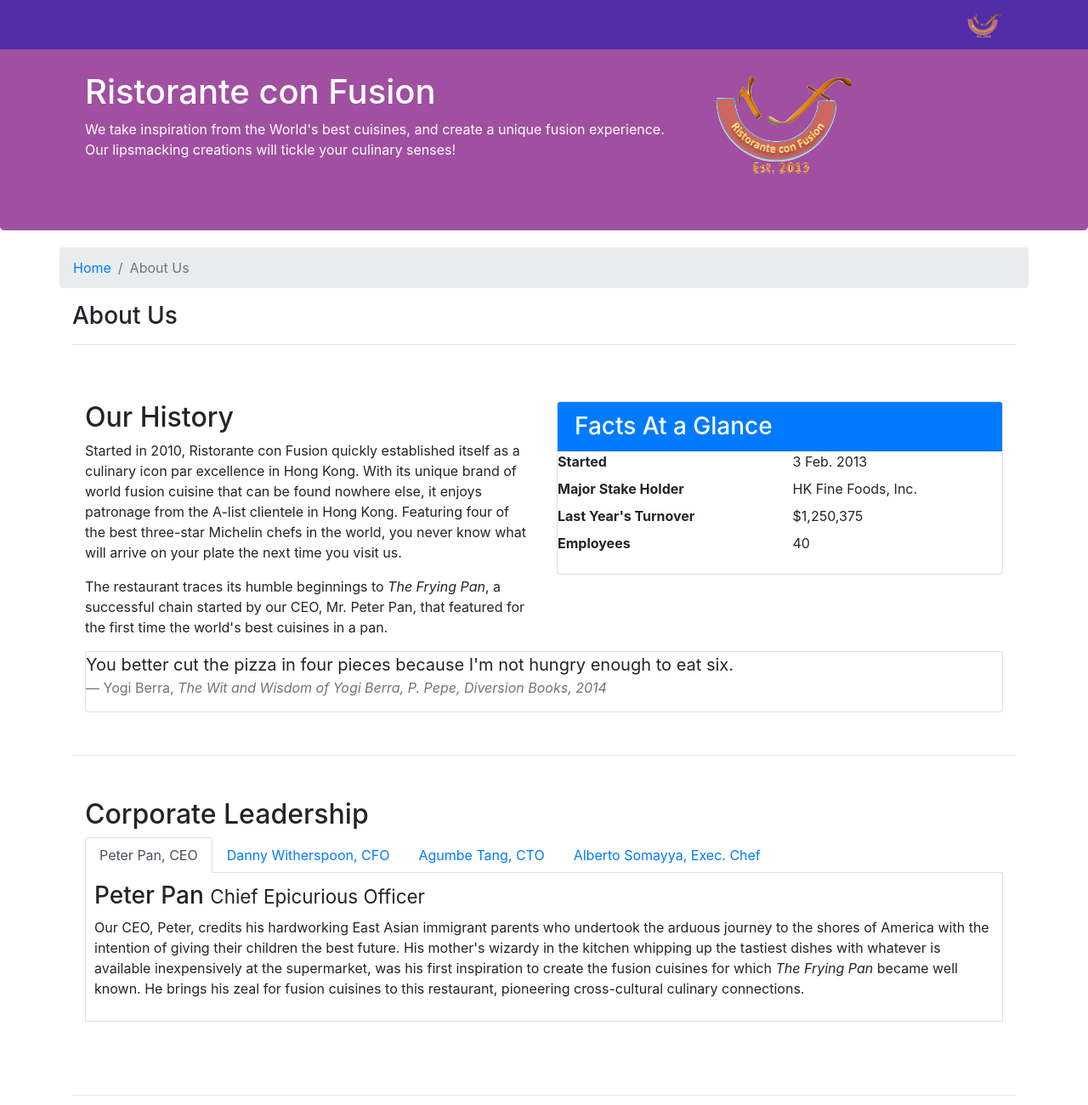
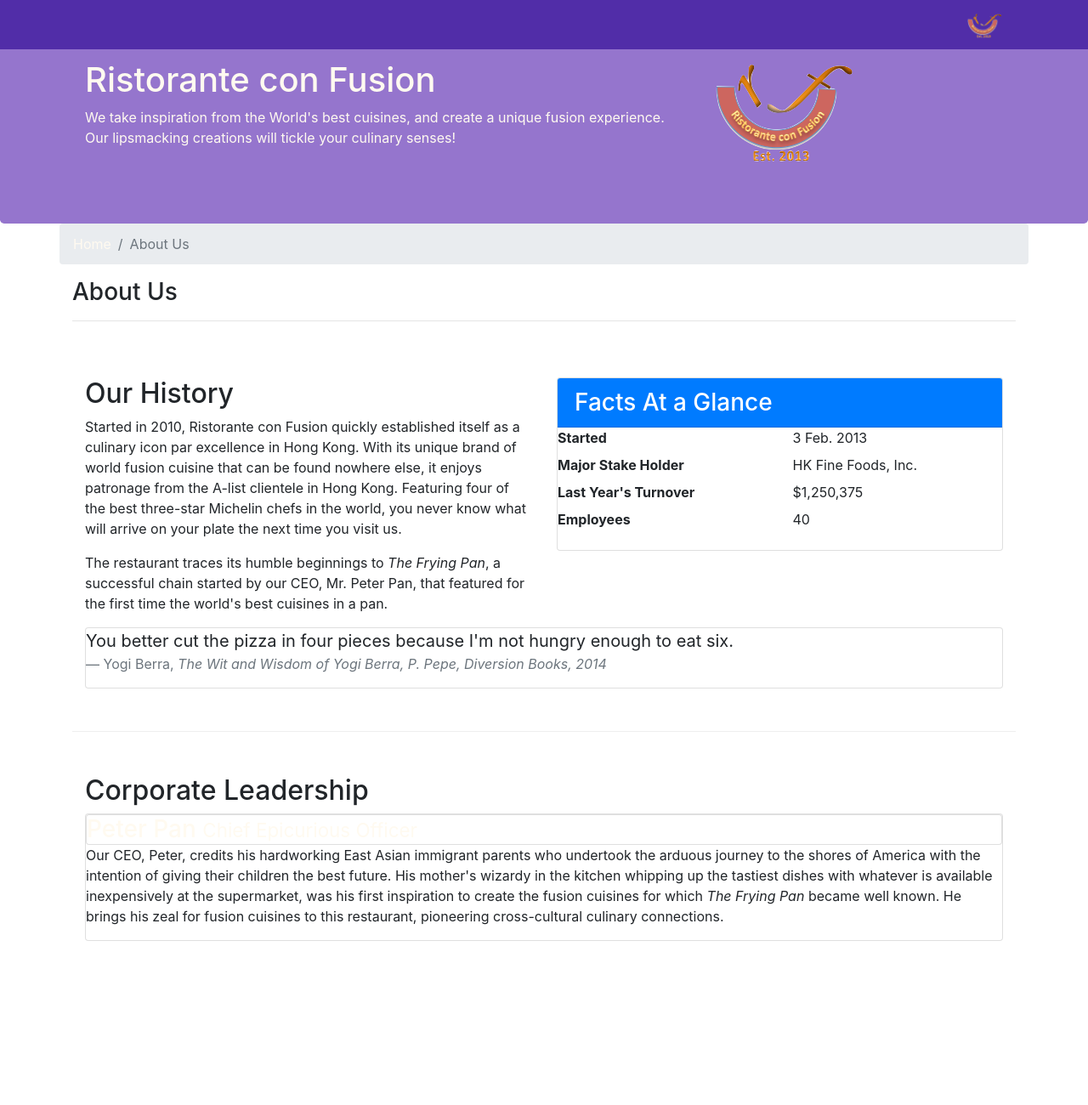
Before and after one commit to kotternaj/rest-app, a website: page aboutus.html in a window 1280 px wide. Shown: the top 1300 px of the page at 85% size. Drawn offline with nearby package versions, Linux system fonts and the light colour scheme.

Commit message:
fixed aboutUs page

```diff
--- a/aboutus.html
+++ b/aboutus.html
@@ -52,9 +52,11 @@
                 <li class="breadcrumb-item"><a href="./index.html">Home</a></li>
                 <li class="breadcrumb-item active">About Us</li>
             </ol>
-            <div class="col-12">
-               <h3 class="aboutus">About Us</h3>
-               <hr>
+            <div class="container">
+                <div>
+                    <h3>About Us</h3>
+                    <hr>
+                </div>
             </div>
         </div>
 
@@ -96,30 +98,24 @@
 
         <div>
             <div class="row row-content">
-                <div class="col">
+                <div class="col-sm-12">
                     <h2>Corporate Leadership</h2>
-                    <ul class="nav nav-tabs">
-                        <li class="nav-item">
-                            <a class="nav-link active" href="#peter"
-                                role="tab" data-toggle="tab">Peter Pan, CEO</a>
-                        </li>
-                         <li class="nav-item">
-                            <a class="nav-link" href="#danny"
-                                role="tab" data-toggle="tab">Danny Witherspoon, CFO</a>
-                        </li>
-                        <li class="nav-item">
-                            <a class="nav-link" href="#agumbe"
-                                role="tab" data-toggle="tab">Agumbe Tang, CTO</a>
-                        </li>
-                        <li class="nav-item">
-                            <a class="nav-link" href="#alberto"
-                                role="tab" data-toggle="tab">Alberto Somayya, Exec. Chef</a>
-                        </li>
-                    </ul>
-                    <div class="tab-content">
-                        <div role="tabpanel" class="tab-pane fade show active" id="peter">
-                            <h3>Peter Pan <small>Chief Epicurious Officer</small></h3>
-                            <p class="hidden-xs-down">Our CEO, Peter, credits his hardworking East Asian immigrant parents who undertook the arduous journey to the shores of America with the intention of giving their children the best future. His mother's wizardy in the kitchen whipping up the tastiest dishes with whatever is available inexpensively at the supermarket, was his first inspiration to create the fusion cuisines for which <em>The Frying Pan</em> became well known. He brings his zeal for fusion cuisines to this restaurant, pioneering cross-cultural culinary connections.</p>
+
+                    <div id="accordion" role="tablist">
+                        <div class="card">
+                            <div class="card header" role="tab" id="peterhead">
+                                <h3 class="mb-0">
+                                    <a data-toggle="collapse" data-parent="accordion" href="peter">
+                                        Peter Pan <small>Chief Epicurious Officer</small></a>
+                                </h3>
+                            </div>
+                        <div role="tabpanel" class="collapse show" id="peter">
+                            <div class="card-block">
+                                <p class="hidden-xs-down">Our CEO, Peter, credits his hardworking East Asian immigrant parents who undertook the arduous journey to the shores of America with the intention of giving their children the best future. His mother's wizardy in the kitchen whipping up the
+                                    tastiest dishes with whatever is available inexpensively at the supermarket, was his first inspiration to create the fusion cuisines for which <em>The Frying Pan</em> became well known. He brings his zeal for fusion cuisines to this restaurant, pioneering cross-cultural
+                                    culinary connections.</p>
+                            </div>
+                        </div>
                         </div>
                         <div role="tabpanel" class="tab-pane fade" id="danny">
                             <h3>Dhanasekaran Witherspoon <small>Chief Food Officer</small></h3>
--- a/css/styles.css
+++ b/css/styles.css
@@ -1,6 +1,6 @@
 .row-header{
     margin: 0px auto;
-    padding: 0px auto;
+    padding: 0px;
 }
 
 .row-content{
@@ -19,12 +19,17 @@
     padding: 20px 0px 20px 0px;
 }
 .jumbotron{
-    margin: 20px auto;
-    padding:5%;
-    background-color: rgba(156, 69, 156, 0.945);
-    color: #fff;
+    margin: 0px auto;
+    padding:70px 30px 70px 30px;
+    background: #9575cd;
+    color: floralwhite;
 }
 
+address{
+    font-size:80%;
+    margin: 0px;
+    color:#0f0f0f;
+}
 .navbar-inverse{
     background-color: #512da8;
 }
@@ -34,3 +39,7 @@
     border-bottom:1px solid #ddd;
     padding:10px;
 }
+a {
+    text-decoration: none;
+    color:floralwhite;
+}
```
Also changed, not shown: 1 other file.
